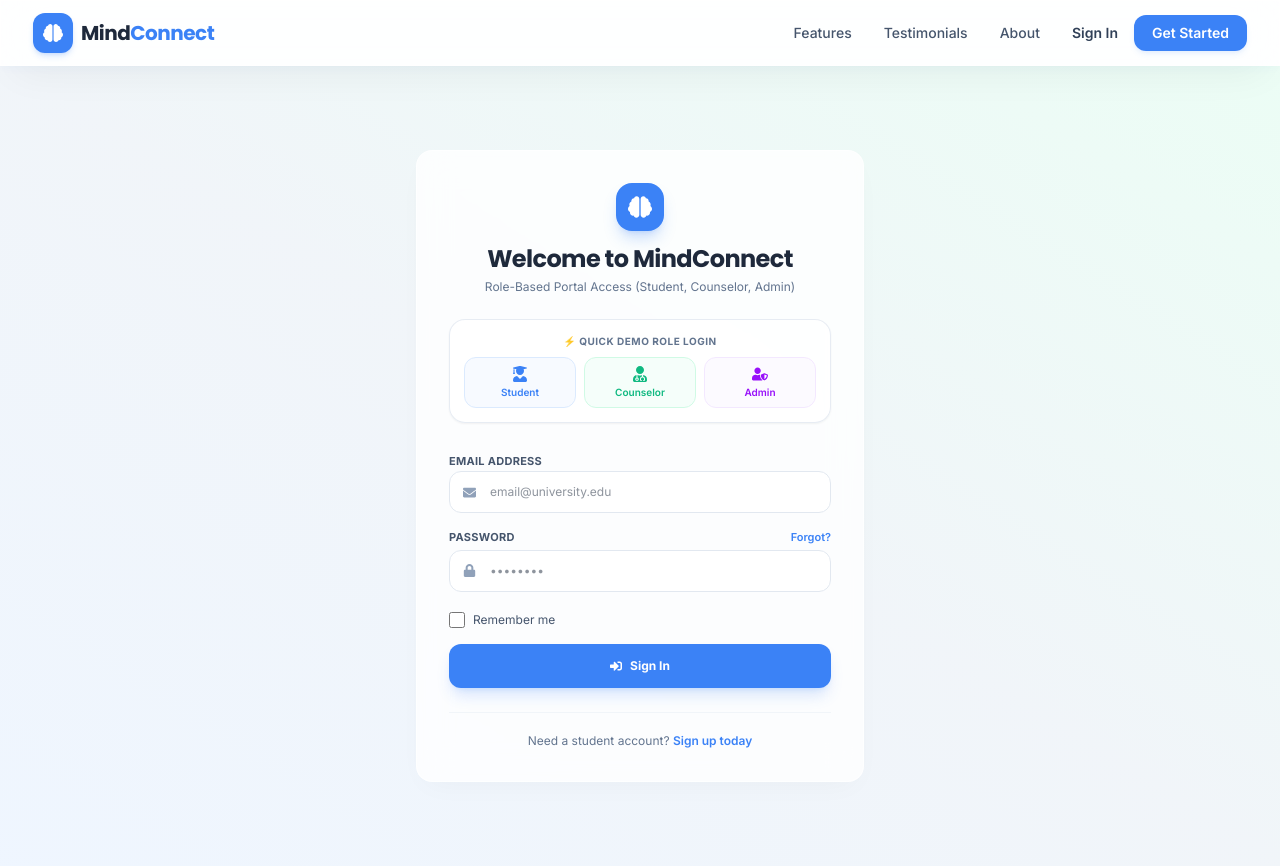
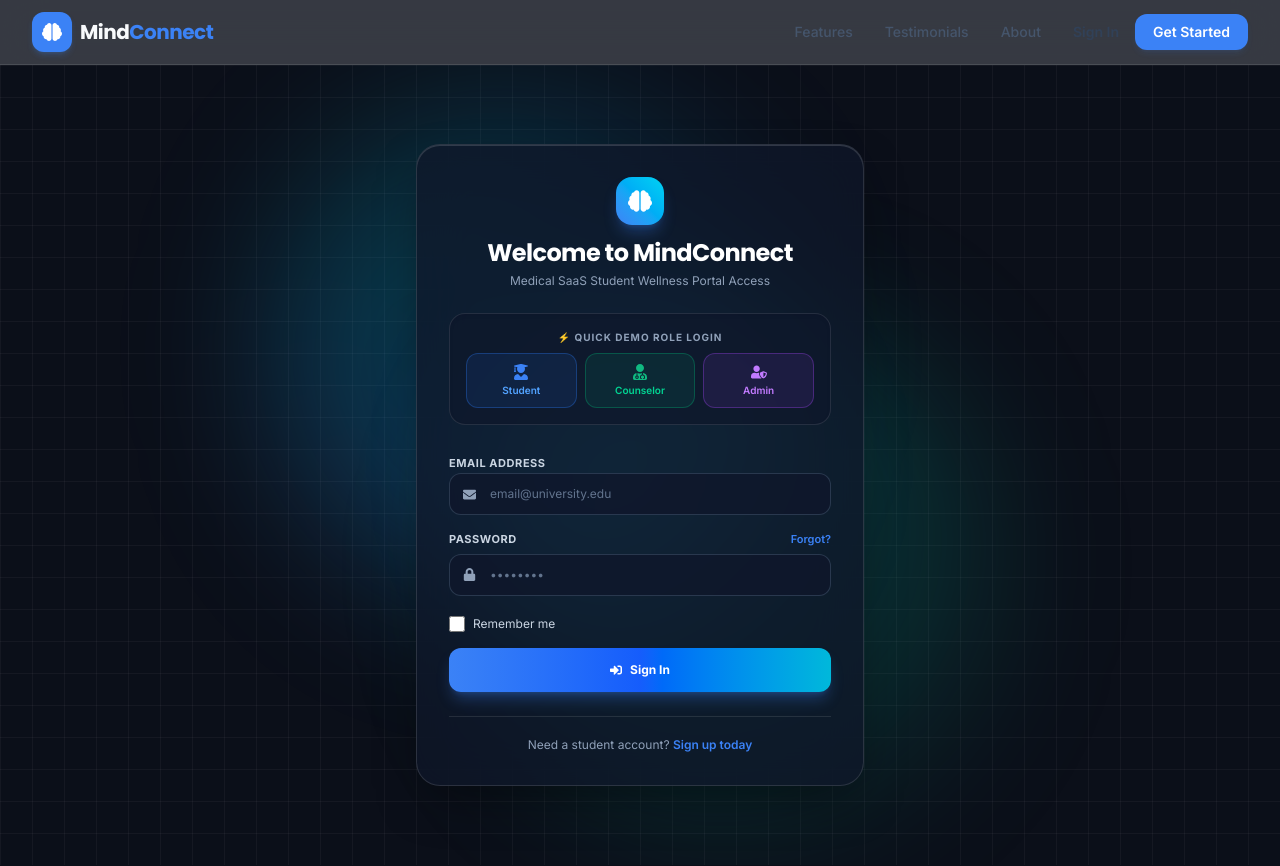
Before and after one commit to lewiitech-25/mindconnect, a React (Vite) app: page /login in a window 1280 px wide. Built offline with nearby package versions, Linux system fonts and the light colour scheme.

Commit message:
Update background theme with Behance Medical SaaS Dark/Rich Canvas and Glowing Glass Cards

```diff
--- a/src/components/Navbar.jsx
+++ b/src/components/Navbar.jsx
@@ -30,7 +30,7 @@ export default function Navbar() {
   if (!isPublicPage) return null
 
   return (
-    <nav className="sticky top-0 z-50 w-full glass-behance transition-all duration-300 border-b border-white/60">
+    <nav className="sticky top-0 z-50 w-full glass-saas-header transition-all duration-300">
       <div className="mx-auto max-w-7xl px-4 sm:px-6 lg:px-8">
         <div className="flex h-16 items-center justify-between">
           {/* Logo Section */}
--- a/src/index.css
+++ b/src/index.css
@@ -1,4 +1,4 @@
-@import url('https://fonts.googleapis.com/css2?family=Inter:wght@300;400;500;600;700&family=Poppins:wght@300;400;500;600;700&display=swap');
+@import url('https://fonts.googleapis.com/css2?family=Inter:wght@300;400;500;600;700;800&family=Poppins:wght@300;400;500;600;700;800&display=swap');
 
 @import "tailwindcss";
 
@@ -6,69 +6,84 @@
   --font-sans: 'Inter', sans-serif;
   --font-poppins: 'Poppins', sans-serif;
 
-  --color-primary: #3B82F6;       /* Blue */
-  --color-secondary: #10B981;     /* Green */
-  --color-background-custom: #F8FAFC; /* Slate 50 */
-  --color-text-custom: #1E293B;       /* Slate 800 */
-  --color-accent: #FACC15;        /* Yellow */
+  --color-primary: #3B82F6;       /* Vibrant Royal Blue */
+  --color-secondary: #10B981;     /* Mint Emerald */
+  --color-accent: #06B6D4;        /* Electric Cyan */
+  --color-background-custom: #0B0F19; /* Deep Slate SaaS Navy */
+  --color-text-custom: #F8FAFC;       /* Crisp Slate White */
 }
 
 /* ==========================================================================
-   Behance-Style Animated Mesh & Grid Backgrounds
+   Behance Medical SaaS Background System
    ========================================================================== */
 
+/* Deep Medical SaaS Canvas */
+.bg-saas-canvas {
+  background-color: #0B0F19;
+  background-image:
+    radial-gradient(at 0% 0%, rgba(59, 130, 246, 0.22) 0px, transparent 45%),
+    radial-gradient(at 100% 0%, rgba(6, 182, 212, 0.2) 0px, transparent 45%),
+    radial-gradient(at 50% 50%, rgba(139, 92, 246, 0.15) 0px, transparent 50%),
+    radial-gradient(at 0% 100%, rgba(16, 185, 129, 0.18) 0px, transparent 45%),
+    radial-gradient(at 100% 100%, rgba(59, 130, 246, 0.2) 0px, transparent 45%);
+  background-attachment: fixed;
+  color: #F8FAFC;
+}
+
+/* Medical Dot Matrix Overlay */
+.bg-saas-grid {
+  background-image:
+    linear-gradient(to right, rgba(255, 255, 255, 0.04) 1px, transparent 1px),
+    linear-gradient(to bottom, rgba(255, 255, 255, 0.04) 1px, transparent 1px);
+  background-size: 32px 32px;
+}
+
+.bg-saas-dots {
+  background-image: radial-gradient(rgba(255, 255, 255, 0.08) 1.2px, transparent 1.2px);
+  background-size: 24px 24px;
+}
+
+/* Light theme variation fallback for high contrast */
 .bg-mesh-light {
   background-color: #F8FAFC;
   background-image:
-    radial-gradient(at 0% 0%, rgba(59, 130, 246, 0.14) 0px, transparent 50%),
-    radial-gradient(at 100% 0%, rgba(16, 185, 129, 0.14) 0px, transparent 50%),
-    radial-gradient(at 50% 50%, rgba(139, 92, 246, 0.08) 0px, transparent 50%),
-    radial-gradient(at 0% 100%, rgba(6, 182, 212, 0.1) 0px, transparent 50%),
-    radial-gradient(at 100% 100%, rgba(59, 130, 246, 0.12) 0px, transparent 50%);
+    radial-gradient(at 0% 0%, rgba(59, 130, 246, 0.15) 0px, transparent 50%),
+    radial-gradient(at 100% 0%, rgba(6, 182, 212, 0.15) 0px, transparent 50%),
+    radial-gradient(at 50% 50%, rgba(139, 92, 246, 0.1) 0px, transparent 50%),
+    radial-gradient(at 0% 100%, rgba(16, 185, 129, 0.12) 0px, transparent 50%),
+    radial-gradient(at 100% 100%, rgba(59, 130, 246, 0.15) 0px, transparent 50%);
   background-attachment: fixed;
 }
 
-.bg-dot-pattern {
-  background-image: radial-gradient(rgba(148, 163, 184, 0.25) 1.2px, transparent 1.2px);
-  background-size: 24px 24px;
-}
-
-.bg-grid-pattern {
-  background-image:
-    linear-gradient(to right, rgba(226, 232, 240, 0.7) 1px, transparent 1px),
-    linear-gradient(to bottom, rgba(226, 232, 240, 0.7) 1px, transparent 1px);
-  background-size: 36px 36px;
-}
-
 /* ==========================================================================
-   Ambient Light Orbs & Floating Animations
+   Ambient Spotlights & Floating Animations
    ========================================================================== */
 
 @keyframes orb-float-1 {
   0%, 100% { transform: translate(0px, 0px) scale(1); }
-  33% { transform: translate(40px, -60px) scale(1.12); }
-  66% { transform: translate(-30px, 30px) scale(0.94); }
+  33% { transform: translate(50px, -70px) scale(1.15); }
+  66% { transform: translate(-35px, 35px) scale(0.92); }
 }
 
 @keyframes orb-float-2 {
   0%, 100% { transform: translate(0px, 0px) scale(1); }
-  33% { transform: translate(-50px, 40px) scale(1.1); }
-  66% { transform: translate(35px, -45px) scale(0.92); }
+  33% { transform: translate(-60px, 50px) scale(1.12); }
+  66% { transform: translate(40px, -50px) scale(0.9); }
 }
 
 @keyframes float-slow {
   0%, 100% { transform: translateY(0px) rotate(0deg); }
-  50% { transform: translateY(-12px) rotate(1deg); }
+  50% { transform: translateY(-14px) rotate(1deg); }
 }
 
 @keyframes float-reverse {
   0%, 100% { transform: translateY(0px) rotate(0deg); }
-  50% { transform: translateY(10px) rotate(-1deg); }
+  50% { transform: translateY(12px) rotate(-1deg); }
 }
 
 @keyframes pulse-glow {
-  0%, 100% { opacity: 0.6; transform: scale(1); }
-  50% { opacity: 0.9; transform: scale(1.06); }
+  0%, 100% { opacity: 0.5; transform: scale(1); }
+  50% { opacity: 0.85; transform: scale(1.08); }
 }
 
 .animate-orb-1 {
@@ -92,15 +107,45 @@
 }
 
 /* ==========================================================================
-   Behance Ultra-Glassmorphism Cards & Panels
+   Behance Medical SaaS Glassmorphism Cards & Panels
    ========================================================================== */
 
-.glass {
-  background: rgba(255, 255, 255, 0.8);
-  backdrop-filter: blur(16px);
-  -webkit-backdrop-filter: blur(16px);
-  border: 1px solid rgba(255, 255, 255, 0.6);
-  box-shadow: 0 10px 30px -10px rgba(0, 0, 0, 0.04);
+.glass-saas-card {
+  background: rgba(15, 23, 42, 0.75);
+  backdrop-filter: blur(24px);
+  -webkit-backdrop-filter: blur(24px);
+  border: 1px solid rgba(255, 255, 255, 0.12);
+  box-shadow: 0 20px 50px -15px rgba(0, 0, 0, 0.5), inset 0 1px 0 rgba(255, 255, 255, 0.15);
+  transition: all 0.35s cubic-bezier(0.16, 1, 0.3, 1);
+  color: #F8FAFC;
+}
+
+.glass-saas-card:hover {
+  transform: translateY(-6px) scale(1.008);
+  border-color: rgba(59, 130, 246, 0.45);
+  box-shadow: 0 30px 60px -15px rgba(59, 130, 246, 0.25), 0 0 25px rgba(6, 182, 212, 0.15);
+}
+
+.glass-saas-card-light {
+  background: rgba(255, 255, 255, 0.88);
+  backdrop-filter: blur(24px);
+  -webkit-backdrop-filter: blur(24px);
+  border: 1px solid rgba(255, 255, 255, 0.8);
+  box-shadow: 0 20px 40px -15px rgba(0, 0, 0, 0.06), 0 0 15px rgba(59, 130, 246, 0.06);
+  transition: all 0.35s cubic-bezier(0.16, 1, 0.3, 1);
+}
+
+.glass-saas-card-light:hover {
+  transform: translateY(-5px) scale(1.008);
+  box-shadow: 0 25px 45px -12px rgba(59, 130, 246, 0.18), 0 10px 15px -8px rgba(16, 185, 129, 0.12);
+  border-color: rgba(59, 130, 246, 0.4);
+}
+
+.glass-saas-header {
+  background: rgba(11, 15, 25, 0.82);
+  backdrop-filter: blur(20px);
+  -webkit-backdrop-filter: blur(20px);
+  border-bottom: 1px solid rgba(255, 255, 255, 0.1);
 }
 
 .glass-behance {
@@ -108,28 +153,7 @@
   backdrop-filter: blur(20px);
   -webkit-backdrop-filter: blur(20px);
   border: 1px solid rgba(255, 255, 255, 0.7);
-  box-shadow: 0 20px 40px -15px rgba(0, 0, 0, 0.06), 0 0 15px rgba(59, 130, 246, 0.05);
-}
-
-.glass-behance-card {
-  background: rgba(255, 255, 255, 0.92);
-  backdrop-filter: blur(24px);
-  -webkit-backdrop-filter: blur(24px);
-  border: 1px solid rgba(255, 255, 255, 0.8);
-  transition: all 0.35s cubic-bezier(0.16, 1, 0.3, 1);
-}
-
-.glass-behance-card:hover {
-  transform: translateY(-5px) scale(1.008);
-  box-shadow: 0 25px 45px -12px rgba(59, 130, 246, 0.16), 0 10px 15px -8px rgba(16, 185, 129, 0.1);
-  border-color: rgba(59, 130, 246, 0.35);
-}
-
-.glass-dark {
-  background: rgba(15, 23, 42, 0.75);
-  backdrop-filter: blur(20px);
-  -webkit-backdrop-filter: blur(20px);
-  border: 1px solid rgba(255, 255, 255, 0.08);
+  box-shadow: 0 20px 40px -15px rgba(0, 0, 0, 0.06);
 }
 
 /* Page transitions */
@@ -157,11 +181,11 @@
   background: transparent;
 }
 ::-webkit-scrollbar-thumb {
-  background: #cbd5e1;
+  background: #334155;
   border-radius: 4px;
 }
 ::-webkit-scrollbar-thumb:hover {
-  background: #94a3b8;
+  background: #475569;
 }
 
 body {
--- a/src/pages/Login.jsx
+++ b/src/pages/Login.jsx
@@ -9,12 +9,10 @@ export default function Login() {
   const [rememberMe, setRememberMe] = useState(false)
   const navigate = useNavigate()
 
-  // Seed default test accounts on load
   useEffect(() => {
     const existingUsers = localStorage.getItem('registeredUsers')
     const users = existingUsers ? JSON.parse(existingUsers) : []
 
-    // Test Student
     if (!users.some(u => u.email === 'student@university.edu')) {
       users.push({
         role: 'student',
@@ -27,7 +25,6 @@ export default function Login() {
       })
     }
 
-    // Test Counselor
     if (!users.some(u => u.email === 'counselor@university.edu')) {
       users.push({
         role: 'counselor',
@@ -40,7 +37,6 @@ export default function Login() {
       })
     }
 
-    // Test Admin
     if (!users.some(u => u.email === 'admin@university.edu')) {
       users.push({
         role: 'admin',
@@ -59,7 +55,6 @@ export default function Login() {
   const loginUserObj = (userObj) => {
     localStorage.setItem('studentUser', JSON.stringify(userObj))
 
-    // Seed mock mood data if student
     if (userObj.role === 'student') {
       const storedMoods = localStorage.getItem(`moods_${userObj.email}`)
       if (!storedMoods) {
@@ -75,7 +70,6 @@ export default function Login() {
       }
     }
 
-    // Redirect based on role
     if (userObj.role === 'counselor') {
       navigate('/counselor')
     } else if (userObj.role === 'admin') {
@@ -115,60 +109,62 @@ export default function Login() {
   }
 
   return (
-    <div className="min-h-screen bg-gradient-to-tr from-blue-50 via-slate-100 to-emerald-50 flex items-center justify-center p-4 py-12">
-      {/* Background blobs */}
-      <div className="absolute top-1/4 left-1/4 h-[300px] w-[300px] rounded-full bg-primary/5 blur-3xl -z-10"></div>
-      <div className="absolute bottom-1/4 right-1/4 h-[300px] w-[300px] rounded-full bg-secondary/5 blur-3xl -z-10"></div>
+    <div className="min-h-screen bg-saas-canvas bg-saas-grid relative flex items-center justify-center p-4 py-12 overflow-hidden page-transition-enter">
 
-      <div className="w-full max-w-md rounded-2xl glass p-8 shadow-xl border border-white animate-in zoom-in-95 duration-200">
+      {/* Behance Medical SaaS Glowing Spotlights */}
+      <div className="absolute top-[15%] left-[20%] h-[450px] w-[450px] rounded-full bg-gradient-to-tr from-primary/30 via-cyan-400/20 to-blue-600/10 blur-3xl animate-orb-1 pointer-events-none"></div>
+      <div className="absolute bottom-[15%] right-[20%] h-[450px] w-[450px] rounded-full bg-gradient-to-br from-emerald-400/25 via-teal-500/20 to-secondary/10 blur-3xl animate-orb-2 pointer-events-none"></div>
+      <div className="absolute top-[50%] left-[50%] -translate-x-1/2 -translate-y-1/2 h-[350px] w-[350px] rounded-full bg-purple-500/15 blur-3xl animate-pulse-glow pointer-events-none"></div>
+
+      <div className="w-full max-w-md rounded-3xl glass-saas-card p-8 shadow-2xl relative z-10 border border-white/15 animate-in zoom-in-95 duration-200">
 
         {/* Brand Header */}
         <div className="text-center mb-6">
-          <Link to="/" className="inline-flex h-12 w-12 items-center justify-center rounded-2xl bg-primary text-white shadow-lg shadow-primary/25 mb-3 hover:scale-105 transition-transform duration-300">
+          <Link to="/" className="inline-flex h-12 w-12 items-center justify-center rounded-2xl bg-gradient-to-tr from-primary to-cyan-400 text-white shadow-lg shadow-primary/30 mb-3 hover:scale-105 transition-transform duration-300">
             <FaBrain className="text-2xl" />
           </Link>
-          <h2 className="font-poppins text-2xl font-bold tracking-tight text-text-custom">
+          <h2 className="font-poppins text-2xl font-bold tracking-tight text-white">
             Welcome to MindConnect
           </h2>
-          <p className="text-xs text-slate-500 mt-1">
-            Role-Based Portal Access (Student, Counselor, Admin)
+          <p className="text-xs text-slate-400 mt-1">
+            Medical SaaS Student Wellness Portal Access
           </p>
         </div>
 
         {error && (
-          <div className="mb-5 p-3.5 rounded-xl bg-red-50 border border-red-100 text-xs font-semibold text-red-600">
+          <div className="mb-5 p-3.5 rounded-xl bg-red-950/60 border border-red-800/80 text-xs font-semibold text-red-300">
             {error}
           </div>
         )}
 
-        {/* Demo Fast Login Switcher (HCI Feature) */}
-        <div className="mb-6 p-3.5 rounded-2xl bg-white/70 border border-slate-200/80 shadow-xs space-y-2">
-          <div className="text-[10px] font-bold text-slate-500 uppercase tracking-wider text-center">
+        {/* Demo Fast Login Switcher */}
+        <div className="mb-6 p-4 rounded-2xl bg-slate-900/70 border border-white/10 shadow-inner space-y-2">
+          <div className="text-[10px] font-bold text-slate-400 uppercase tracking-widest text-center">
             ⚡ Quick Demo Role Login
           </div>
           <div className="grid grid-cols-3 gap-2">
             <button
               type="button"
               onClick={() => handleQuickDemoLogin('student')}
-              className="flex flex-col items-center justify-center p-2 rounded-xl border border-blue-100 bg-blue-50/50 hover:bg-blue-100/60 text-primary transition-all text-xs font-semibold"
+              className="flex flex-col items-center justify-center p-2.5 rounded-xl border border-blue-500/30 bg-blue-500/10 hover:bg-blue-500/20 text-blue-400 transition-all text-xs font-semibold"
             >
-              <FaUserGraduate className="text-base mb-1" />
+              <FaUserGraduate className="text-base mb-1 text-primary" />
               <span className="text-[10px]">Student</span>
             </button>
             <button
               type="button"
               onClick={() => handleQuickDemoLogin('counselor')}
-              className="flex flex-col items-center justify-center p-2 rounded-xl border border-emerald-100 bg-emerald-50/50 hover:bg-emerald-100/60 text-secondary transition-all text-xs font-semibold"
+              className="flex flex-col items-center justify-center p-2.5 rounded-xl border border-emerald-500/30 bg-emerald-500/10 hover:bg-emerald-500/20 text-emerald-400 transition-all text-xs font-semibold"
             >
-              <FaUserMd className="text-base mb-1" />
+              <FaUserMd className="text-base mb-1 text-secondary" />
               <span className="text-[10px]">Counselor</span>
             </button>
             <button
               type="button"
               onClick={() => handleQuickDemoLogin('admin')}
-              className="flex flex-col items-center justify-center p-2 rounded-xl border border-purple-100 bg-purple-50/50 hover:bg-purple-100/60 text-purple-600 transition-all text-xs font-semibold"
+              className="flex flex-col items-center justify-center p-2.5 rounded-xl border border-purple-500/30 bg-purple-500/10 hover:bg-purple-500/20 text-purple-400 transition-all text-xs font-semibold"
             >
-              <FaUserShield className="text-base mb-1" />
+              <FaUserShield className="text-base mb-1 text-purple-400" />
               <span className="text-[10px]">Admin</span>
             </button>
           </div>
@@ -176,8 +172,8 @@ export default function Login() {
 
         <form onSubmit={handleSubmit} className="space-y-4">
           {/* Email input */}
-          <div className="space-y-1">
-            <label className="text-[11px] font-bold text-slate-600 uppercase tracking-wide">
+          <div className="space-y-1.5">
+            <label className="text-[11px] font-bold text-slate-300 uppercase tracking-wider">
               Email Address
             </label>
             <div className="relative">
@@ -189,18 +185,18 @@ export default function Login() {
                 value={email}
                 onChange={(e) => setEmail(e.target.value)}
                 placeholder="email@university.edu"
-                className="w-full rounded-xl border border-slate-200 bg-white py-3 pl-10 pr-4 text-xs text-text-custom outline-none focus:border-primary focus:ring-1 focus:ring-primary/20 transition-all"
+                className="w-full rounded-xl border border-slate-700/80 bg-slate-900/80 py-3 pl-10 pr-4 text-xs text-white placeholder-slate-500 outline-none focus:border-primary focus:ring-1 focus:ring-primary/40 transition-all"
               />
             </div>
           </div>
 
           {/* Password input */}
-          <div className="space-y-1">
+          <div className="space-y-1.5">
             <div className="flex items-center justify-between">
-              <label className="text-[11px] font-bold text-slate-600 uppercase tracking-wide">
+              <label className="text-[11px] font-bold text-slate-300 uppercase tracking-wider">
                 Password
               </label>
-              <a href="#" className="text-[11px] font-semibold text-primary hover:text-primary/80 transition-colors">
+              <a href="#" className="text-[11px] font-semibold text-primary hover:text-cyan-400 transition-colors">
                 Forgot?
               </a>
             </div>
@@ -213,19 +209,19 @@ export default function Login() {
                 value={password}
                 onChange={(e) => setPassword(e.target.value)}
                 placeholder="••••••••"
-                className="w-full rounded-xl border border-slate-200 bg-white py-3 pl-10 pr-4 text-xs text-text-custom outline-none focus:border-primary focus:ring-1 focus:ring-primary/20 transition-all"
+                className="w-full rounded-xl border border-slate-700/80 bg-slate-900/80 py-3 pl-10 pr-4 text-xs text-white placeholder-slate-500 outline-none focus:border-primary focus:ring-1 focus:ring-primary/40 transition-all"
               />
             </div>
           </div>
 
           {/* Remember check */}
           <div className="flex items-center justify-between pt-1">
-            <label className="flex items-center space-x-2 text-xs text-slate-600 cursor-pointer select-none">
+            <label className="flex items-center space-x-2 text-xs text-slate-300 cursor-pointer select-none">
               <input
                 type="checkbox"
                 checked={rememberMe}
                 onChange={() => setRememberMe(!rememberMe)}
-                className="rounded border-slate-300 text-primary focus:ring-primary/30 h-4 w-4"
+                className="rounded border-slate-700 bg-slate-900 text-primary focus:ring-primary/40 h-4 w-4"
               />
               <span>Remember me</span>
             </label>
@@ -234,7 +230,7 @@ export default function Login() {
           {/* Login Button */}
           <button
             type="submit"
-            className="w-full inline-flex items-center justify-center space-x-2 rounded-xl bg-primary py-3.5 text-xs font-bold text-white shadow-lg shadow-primary/20 hover:bg-primary/95 transition-all duration-200"
+            className="w-full inline-flex items-center justify-center space-x-2 rounded-xl bg-gradient-to-r from-primary via-blue-600 to-cyan-500 py-3.5 text-xs font-bold text-white shadow-lg shadow-primary/30 hover:shadow-primary/50 hover:scale-[1.01] active:scale-[0.99] transition-all duration-200"
           >
             <FaSignInAlt />
             <span>Sign In</span>
@@ -242,10 +238,10 @@ export default function Login() {
         </form>
 
         {/* Register Redirect */}
-        <div className="mt-6 border-t border-slate-100 pt-5 text-center">
-          <p className="text-xs text-slate-500">
+        <div className="mt-6 border-t border-white/10 pt-5 text-center">
+          <p className="text-xs text-slate-400">
             Need a student account?{' '}
-            <Link to="/register" className="font-semibold text-primary hover:text-primary/80 transition-colors">
+            <Link to="/register" className="font-semibold text-primary hover:text-cyan-400 transition-colors">
               Sign up today
             </Link>
           </p>
```
Also changed, not shown: src/pages/Register.jsx (+29 -32 lines).
